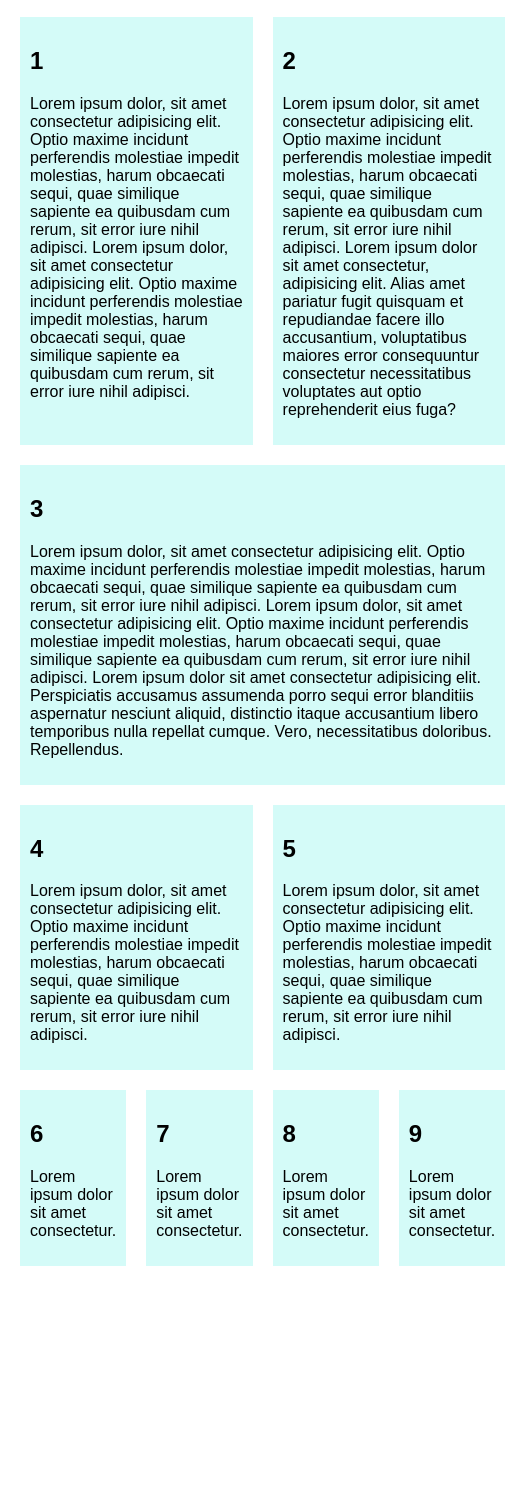
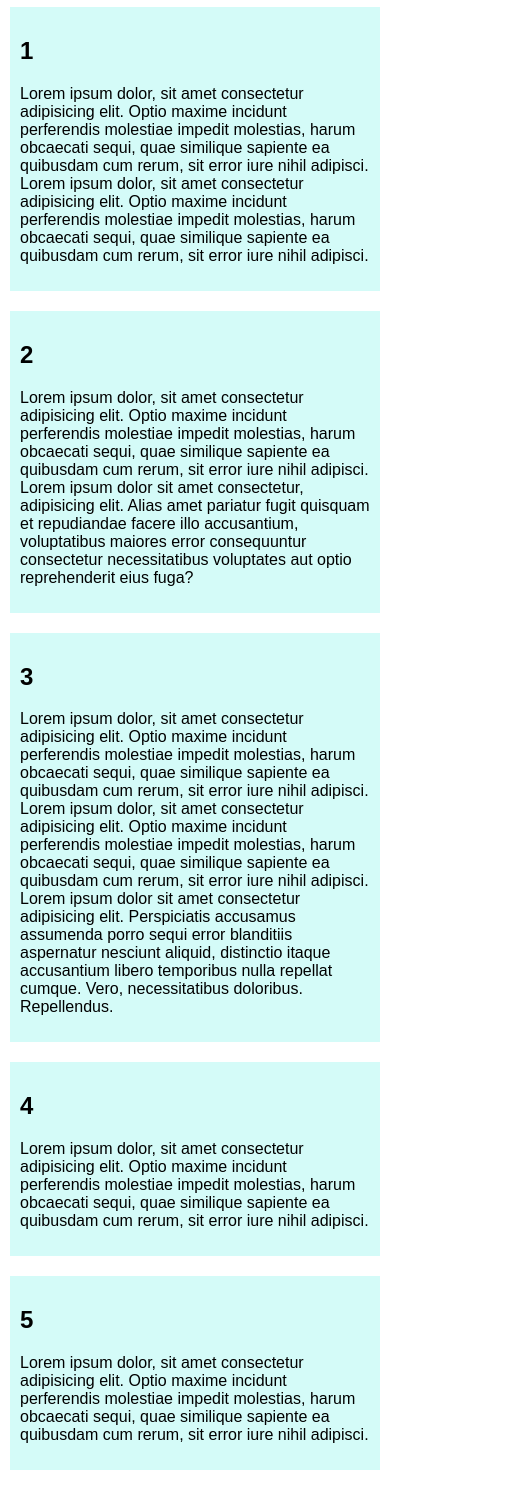
Before and after one commit to ddashhk/CTPweb, a plain HTML site: page lr7/index.html in a window 390 px wide. Shown: the part 103-1590 px from the top of the page, 505 px wide, since content can reach past the window. Before the commit the page ends 1389 px from the top, so only its background shows below. Drawn offline with Linux system fonts and the light colour scheme.

Commit message:
Update style.css

```diff
--- a/lr7/style.css
+++ b/lr7/style.css
@@ -7,52 +7,64 @@ body {
 }
 
 header {
-    background: #34ce8e;
+    background: rgb(52, 206, 142);
     height: 100px;
 }
 
 h1 {
     text-align: center;
-    color: #fff;
+    color: white;
     line-height: 100px;
     margin: 0;
 }
 
 article {
     padding: 10px;
+    margin: 10px;
     background: rgba(16, 233, 215, 0.178);
 }
 
 .adaptive {
-    display: grid;
-    grid-template-columns: repeat(4, 1fr);
-    gap: 20px;
-    padding: 20px;
+    display: flex;
+    flex-wrap: wrap;
 }
 
-.adaptive article:nth-child(1) {
-    grid-column: span 2;
+@media screen and (min-width: 1400px) {
+    article {
+        &:nth-child(1),
+        &:nth-child(2),
+        &:nth-child(4),
+        &:nth-child(5) {
+            flex-basis: calc(50% - 40px);
+        }
+    }
+    article {
+        &:nth-child(6),
+        &:nth-child(7),
+        &:nth-child(8),
+        &:nth-child(9) {
+            flex-basis: calc(25% - 40px);
+        }
+    }
 }
 
-.adaptive article:nth-child(2) {
-    grid-column: span 2;
+@media screen and (max-width: 1400px) {
+    article {
+        &:nth-child(4),
+        &:nth-child(5),
+        &:nth-child(6),
+        &:nth-child(7),
+        &:nth-child(8),
+        &:nth-child(9) {
+            flex-basis: calc(50% - 40px);
+        }
+    }
 }
 
-.adaptive article:nth-child(3) {
-    grid-column: span 4;
+@media screen and (max-width: 699px) {
+    article {
+        &:nth-child(n) {
+            flex-basis: calc(100% - 40px);
+        }
+    }
 }
-
-.adaptive article:nth-child(4),
-.adaptive article:nth-child(5) {
-    grid-column: span 2;
-}
-
-.adaptive article:nth-child(6),
-.adaptive article:nth-child(7) {
-    grid-column: span 1;
-}
-
-.adaptive article:nth-child(8),
-.adaptive article:nth-child(9) {
-    grid-column: span 1;
-}
```
